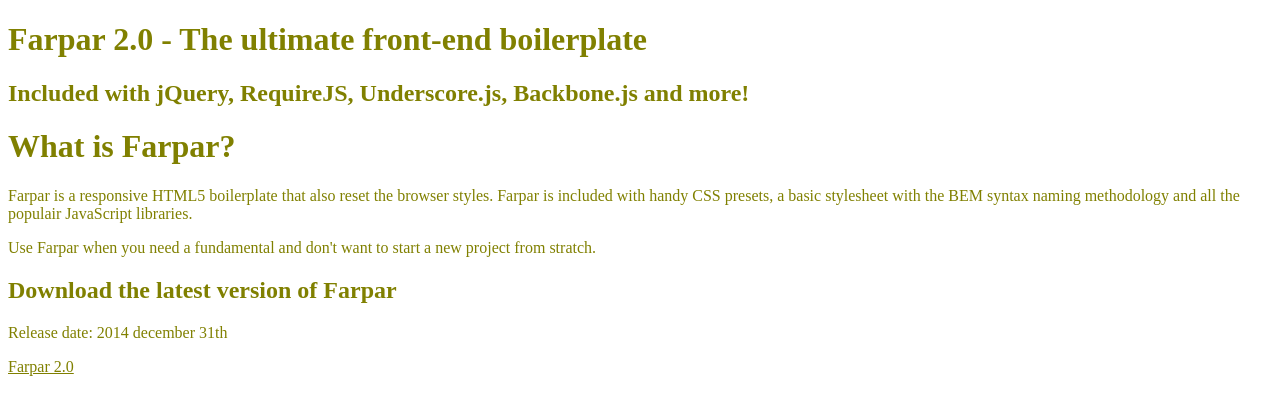
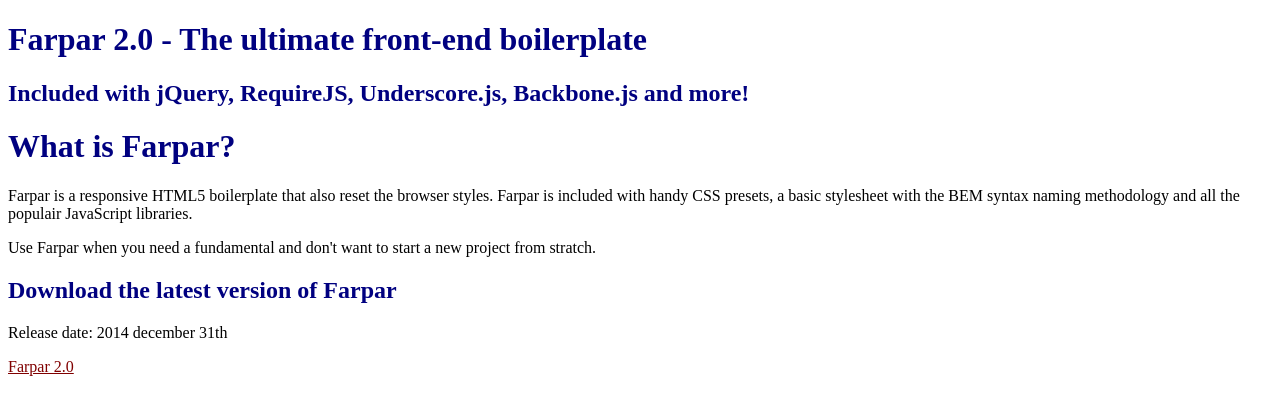
Before and after one commit to devbyray/farpar, a website: page index.html in a window 1280 px wide. Drawn offline with Linux system fonts and the light colour scheme; files whose address does not match are found by name.

Commit message:
Updated readme file and some colors.

```diff
--- a/source/main.scss
+++ b/source/main.scss
@@ -1,8 +1,11 @@
  html {
- 	color: olive;
- 	background-color: white;
+ 	color: navy;
+ }
+
+ p {
+ 	color: black;
  }
 
  a {
- 	color: olive;
+ 	color: maroon;
  }
```
Also changed, not shown: README.md, source/main.css.
